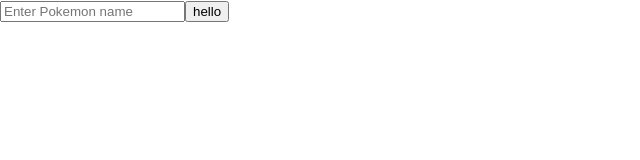
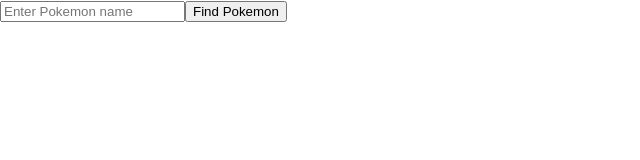
Before and after one commit to L29n/Pokemon-Team-Builder, a React (Create React App) app in the folder frontend/: page / in a window 1280 px wide. Shown: the top 160 px of the page, without its empty margins (0-640 px from the left). Built offline with nearby package versions, Linux system fonts and the light colour scheme.

Commit message:
typo fix

```diff
--- a/frontend/src/App.js
+++ b/frontend/src/App.js
@@ -7,7 +7,7 @@
     return(
         <BrowserRouter>
             <Routes>
-                <Route path="/" element={<Home name="pikachu"/>}/>
+                <Route path="/" element={<Home name="Find Pokemon"/>}/>
             </Routes>
         </BrowserRouter>
     );
--- a/frontend/src/components/Home.js
+++ b/frontend/src/components/Home.js
@@ -1,4 +1,4 @@
-import React, {useState} from 'react';
+import React from 'react';
 
 class Home extends React.Component {
 
@@ -32,9 +32,9 @@
                 <button
                     onClick={() => this.fetchPokemon()}
                 >
-                    hello
+                    {this.props.name}
                 </button>
-                {this.state.sprite && <img src={this.state.sprite} alt="Pokemon Sprite" />}
+                {this.state.sprite && <img src={this.state.sprite} alt="Pokemon Sprite"/>}
             </div>
         );
     }
```
